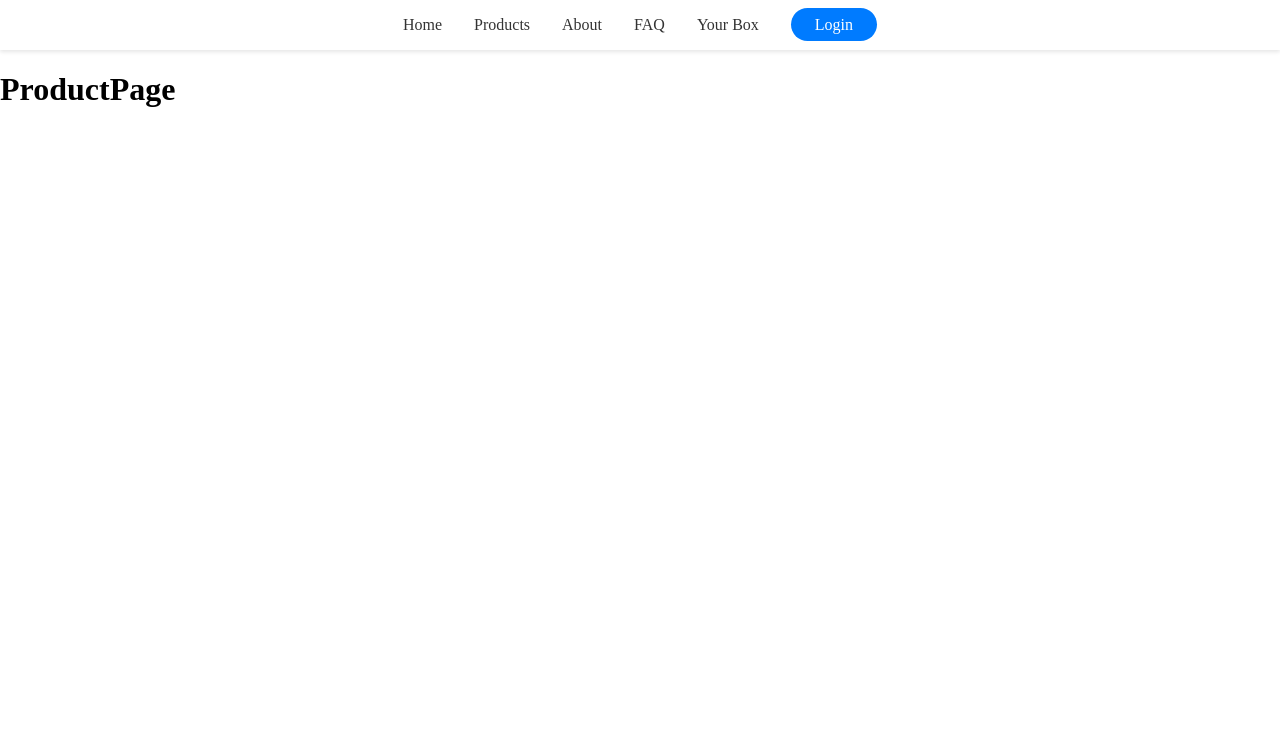
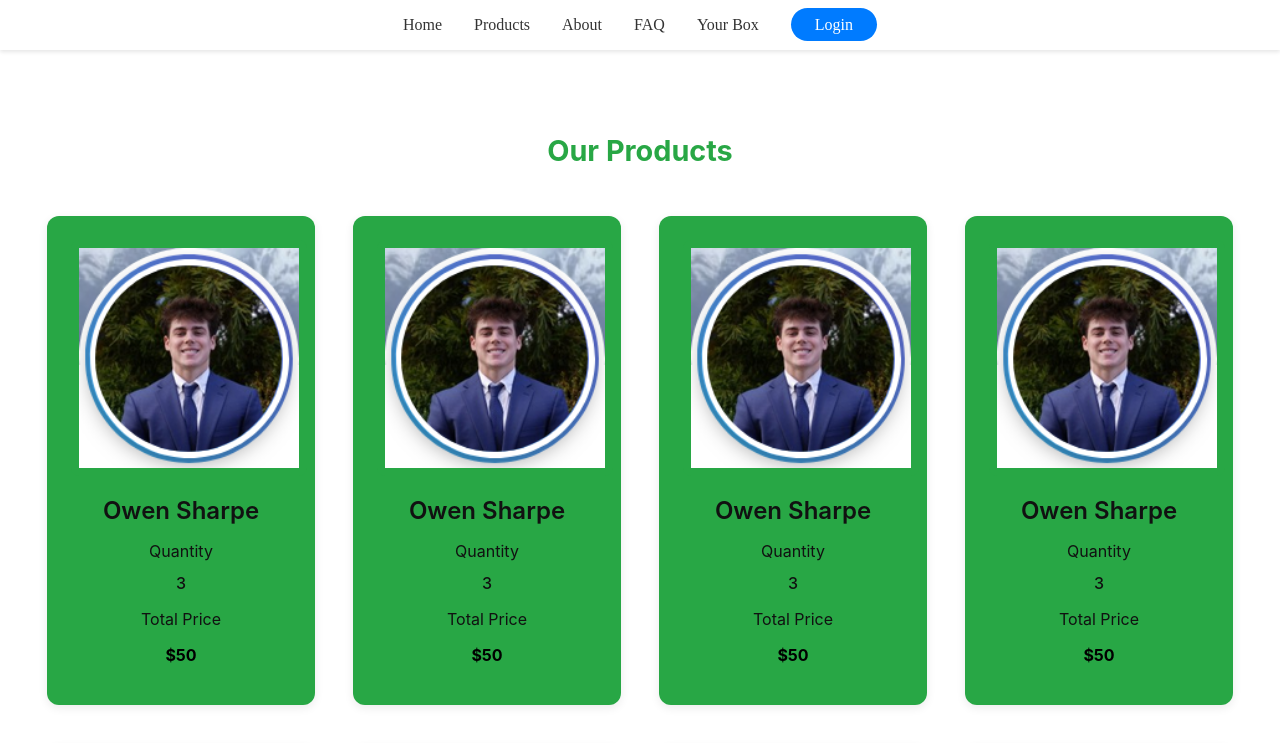
Before and after one commit to maddynenn/hello-gains, a React (Vite) app in the folder frontend/: page /products in a window 1280 px wide. Shown: the top 743 px of the page. Built offline with nearby package versions, Linux system fonts and the light colour scheme.

Commit message:
Product page

```diff
--- a/frontend/src/pages/ProductPage.jsx
+++ b/frontend/src/pages/ProductPage.jsx
@@ -1,5 +1,31 @@
-function ProductPage() {
-	return <h1>ProductPage</h1>;
+import React from "react";
+import "../style/ProductPage.css";
+import shoe from "../assets/Owen.png";
+
+export default function ProductPage() {
+  const products = Array(10).fill({
+    name: "Owen Sharpe",
+    quantity: 3,
+    total: 50,
+    image: shoe,
+  });
+
+  return (
+    <div className="product-page">
+      <h1 className="page-title">Our Products</h1>
+
+      <div className="product-grid">
+        {products.map((p, index) => (
+          <div className="product-card" key={index}>
+            <img src={p.image} alt={p.name} className="product-img" />
+            <h2 className="product-name">{p.name}</h2>
+            <p>Quantity</p>
+            <p className="product-quantity">{p.quantity}</p>
+            <p>Total Price</p>
+            <p className="product-price">${p.total}</p>
+          </div>
+        ))}
+      </div>
+    </div>
+  );
 }
-
-export default ProductPage;
--- /dev/null
+++ b/frontend/src/style/ProductPage.css
@@ -0,0 +1,63 @@
+.product-page {
+  padding: 4rem 3rem;
+  background-color: #fff;
+  font-family: "Inter", sans-serif;
+  color: #111;
+  min-height: 100vh;
+}
+
+.page-title {
+  text-align: center;
+  font-size: 1.8rem;
+  font-weight: 700;
+  color: #28a745;
+  margin-bottom: 3rem;
+}
+
+.product-grid {
+  display: grid;
+  grid-template-columns: repeat(auto-fill, minmax(220px, 1fr));
+  gap: 2.5rem;
+  justify-items: center;
+}
+
+.product-card {
+  background-color: #28a745;
+  border-radius: 12px;
+  padding: 1.5rem;
+  text-align: center;
+  width: 220px;
+  box-shadow: 0 3px 10px rgba(0, 0, 0, 0.08);
+  transition: transform 0.2s ease, box-shadow 0.2s ease;
+}
+
+.product-card:hover {
+  transform: translateY(-5px);
+  box-shadow: 0 6px 18px rgba(0, 0, 0, 0.12);
+}
+
+.product-img {
+  width: 100%;
+  height: auto;
+  object-fit: contain;
+  border-radius: 8px;
+  background: #28a745;
+  padding: 0.5rem;
+}
+
+.product-name {
+  margin: 1rem 0 0.5rem;
+  font-weight: 600;
+  color: #111;
+}
+
+.product-quantity {
+  margin-top: -0.25rem;
+  font-weight: 500;
+}
+
+.product-price {
+  margin-top: 0.25rem;
+  font-weight: 700;
+  color: #000;
+}
```
